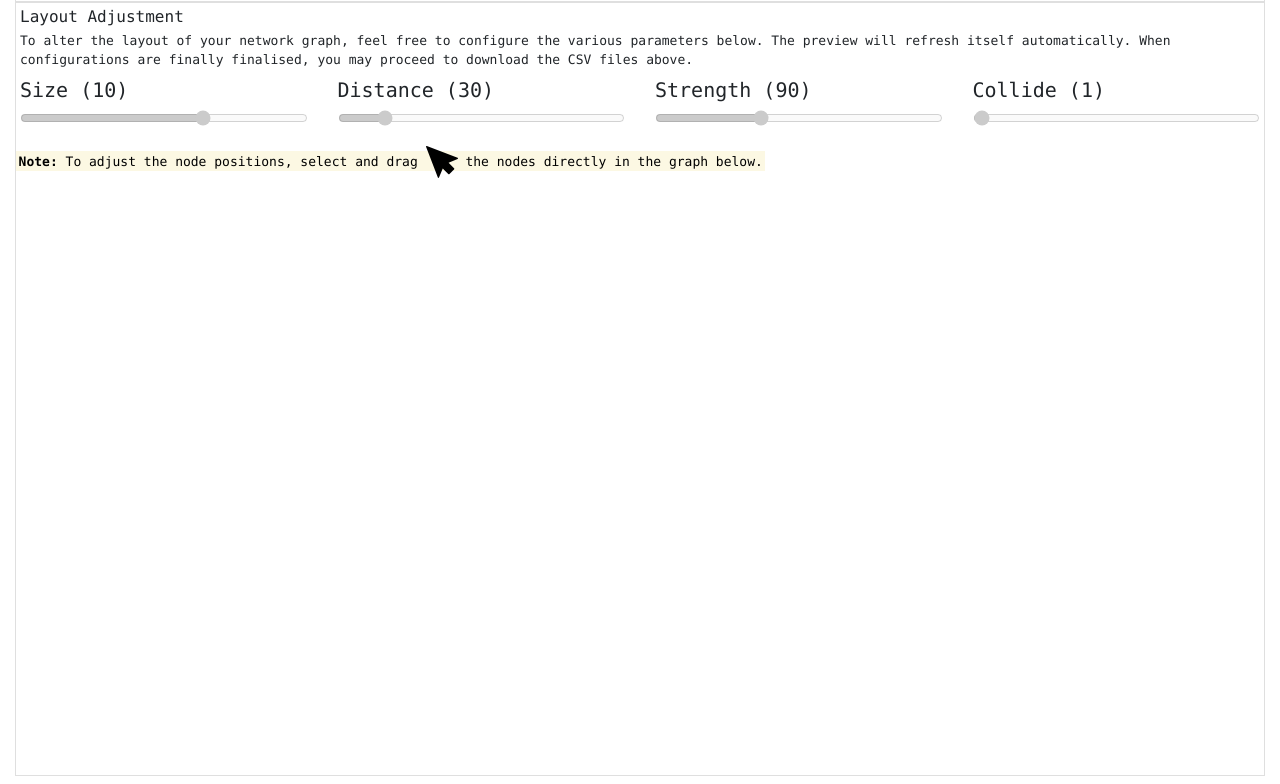
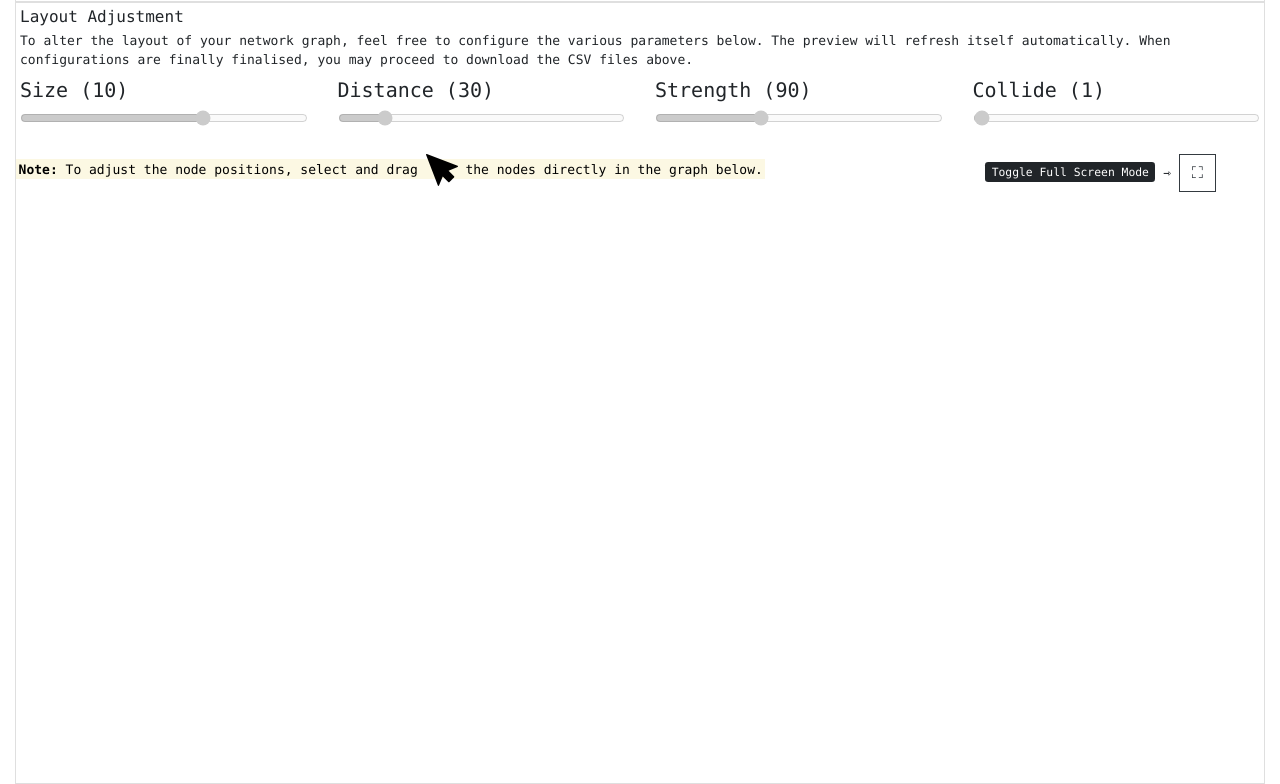
Before and after one commit to incubated-geek-cc/tableau-data-utility, a website: page public/network_data.html in a window 1280 px wide. Shown: the part 618-1402 px from the top of the page. Drawn offline with Linux system fonts and the light colour scheme; no server answers.

Commit message:
Enable full screenmode for network graph tool

```diff
--- a/public/js/network_data.js
+++ b/public/js/network_data.js
@@ -34,6 +34,52 @@ window.onload = function(e) {
     ngraphContainer.parentElement["style"]["max-width"] = containerWidth + "px";
     ngraphContainer.parentElement["style"]["margin-left"] = (((width-containerWidth)/2)-34) + "px";
     ngraphContainer.parentElement["style"]["margin-right"] = ((width-containerWidth)/2) + "px";
+
+    var cssValsMapping={
+        "background": "#ffffff",
+        "position": "fixed",
+        "top": 0,
+        "bottom": 0,
+        "left": 0,
+        "right": 0,
+        "overflow": "auto",
+        "border": "2px solid #000000"
+    };
+    var cssUnsetValsMapping={
+        "background": "",
+        "position": "",
+        "top": "",
+        "bottom": "",
+        "left": "",
+        "right": "",
+        "overflow": "",
+        "border": ""
+    };
+    function assignCssMapping(ele,mappingObj) {
+        for(let k in mappingObj) {
+            ele["style"][k]=mappingObj[k];
+        }
+    }
+    var networkGraphScreen=ngraphContainer.parentElement.parentElement;
+
+    const goFullScreen = "⛶";
+    const exitFullScreen = "▢";
+    var toggleFullScreen = document.getElementById("toggleFullScreen");
+    toggleFullScreen.addEventListener("click", makeFullScreen);
+
+    function makeFullScreen(ev) {
+        var currentValue=ev.target.value;
+
+        if(currentValue==goFullScreen) {
+            assignCssMapping(networkGraphScreen,cssValsMapping);
+            toggleFullScreen.value=exitFullScreen;
+            toggleFullScreen.innerHTML=exitFullScreen;
+        } else {
+            assignCssMapping(networkGraphScreen,cssUnsetValsMapping);
+            toggleFullScreen.value=goFullScreen;
+            toggleFullScreen.innerHTML=goFullScreen;
+        }
+    };
 
     var svg = null;
     var link = null;
--- a/public/network_data.html
+++ b/public/network_data.html
@@ -129,8 +129,9 @@
                 </div>
             </div>
         </div>
-        <p class="card-text w-100">
-            <mark><b>Note:</b> To adjust the node positions, select and drag <img src="img/arrow-pointer.svg" alt="node_cursor" /> the nodes directly in the graph below.</mark>
+        <div>
+            <p class="card-text w-100 pt-sm-2">
+                <mark><b>Note:</b> To adjust the node positions, select and drag <img src="img/arrow-pointer.svg" alt="node_cursor" /> the nodes directly in the graph below.</mark> <span class="float-right pr-sm-5"><kbd>Toggle Full Screen Mode</kbd> ⇾ <button id="toggleFullScreen" type="button" value="⛶" class="btn btn-outline-dark rounded-0">⛶</button></span>
             </p>
         	<div class="card-body">
         		<p class="card-text">
```
Also changed, not shown: views/index.html (+2 -0 lines). Lines whose indentation alone changed are shown as unchanged.
